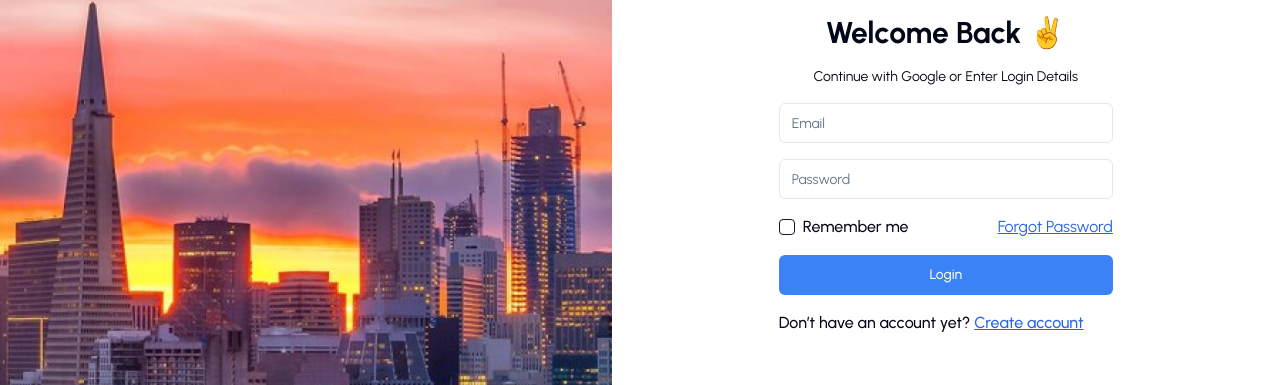
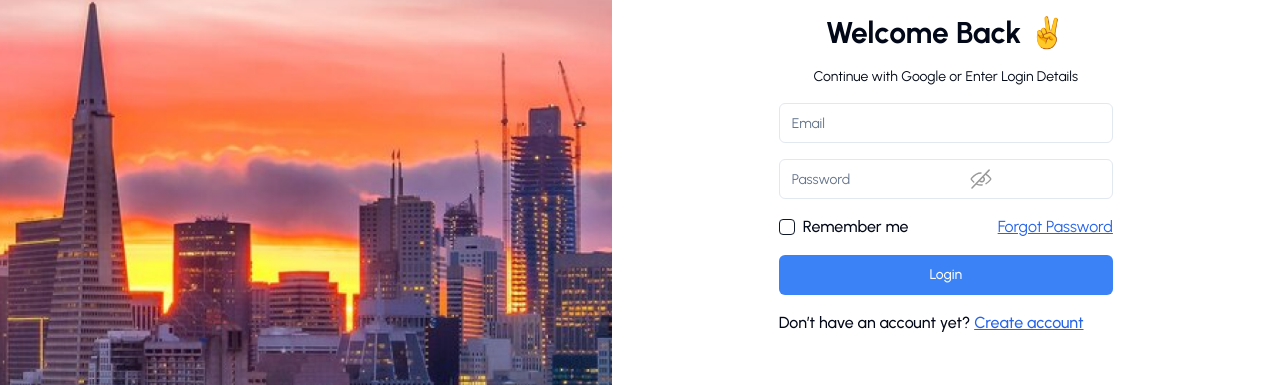
Before and after one commit to vophuocthanh/SE397_Travel, a React (Vite) app: page /login in a window 1280 px wide. Shown: the part 225-610 px from the top of the page. Built offline with nearby package versions, Linux system fonts and the light colour scheme; no server answers.

Commit message:
feat(password): add toggle show/hidden password

```diff
--- /dev/null
+++ b/src/icon/IconEyeHidden.tsx
@@ -0,0 +1,36 @@
+const IconEyeHidden = ({ className = '', onClick = () => {} }) => {
+  return (
+    <span className={className} onClick={onClick}>
+      <svg
+        width='22'
+        height='20'
+        viewBox='0 0 22 20'
+        fill='none'
+        xmlns='http://www.w3.org/2000/svg'
+      >
+        <path
+          d='M13.5356 8.46454C13.7677 8.69669 13.9519 8.97229 14.0775 9.27561C14.2032 9.57892 14.2678 9.90401 14.2678 10.2323C14.2678 10.5606 14.2031 10.8857 14.0775 11.189C13.9518 11.4923 13.7677 11.7679 13.5355 12.0001C13.3034 12.2322 13.0278 12.4164 12.7245 12.542C12.4211 12.6676 12.0961 12.7323 11.7678 12.7323C11.4394 12.7323 11.1144 12.6676 10.811 12.5419C10.5077 12.4163 10.2321 12.2322 10 12'
+          stroke='#999999'
+          strokeWidth='1.5'
+          strokeLinecap='round'
+        />
+        <path
+          d='M11 4C7.04003 4 4.01115 6.27449 1.4755 9.39738C1.19014 9.74883 1.19009 10.2511 1.47544 10.6025C2.18711 11.479 2.93763 12.2887 3.73669 13M6.74043 15.0348C8.03446 15.6495 9.44549 16 11 16C11.2884 16 11.5719 15.9879 11.8507 15.9643L12.2607 15.9122M15.7029 5.18844C17.5178 6.15443 19.0991 7.64187 20.5245 9.39741C20.8099 9.74885 20.8099 10.2512 20.5245 10.6026C19.1774 12.2617 17.6911 13.6813 16 14.6476'
+          stroke='#999999'
+          strokeWidth='1.4'
+          strokeLinecap='round'
+          strokeLinejoin='round'
+        />
+        <path
+          d='M19.1217 1.11547L1.9998 18.9996'
+          stroke='#999999'
+          strokeWidth='1.5'
+          strokeLinecap='round'
+          strokeLinejoin='round'
+        />
+      </svg>
+    </span>
+  );
+};
+
+export default IconEyeHidden;
--- /dev/null
+++ b/src/icon/IconEyeShow.tsx
@@ -0,0 +1,32 @@
+const IconEyShow = ({ className = '', onClick = () => {} }) => {
+  return (
+    <div>
+      <span className={className} onClick={onClick}>
+        <svg
+          width='22'
+          height='14'
+          viewBox='0 0 22 14'
+          fill='none'
+          xmlns='http://www.w3.org/2000/svg'
+        >
+          <path
+            d='M14.5 1.62156C16.8312 2.50868 18.7928 4.24569 20.5245 6.37837C20.8098 6.72982 20.8099 7.23217 20.5245 7.58361C17.9889 10.7065 14.96 12.981 11 12.981C7.04003 12.981 4.01115 10.7065 1.4755 7.58361C1.19014 7.23216 1.19016 6.72981 1.47551 6.37837C3.69735 3.64197 6.29789 1.55697 9.5717 1.0828C9.75303 1.05654 9.93641 1.03522 10.1219 1.019L10.561 1'
+            stroke='#999999'
+            strokeWidth='1.4'
+            strokeLinecap='round'
+            strokeLinejoin='round'
+          />
+          <path
+            d='M13.5 6.98096C13.5 8.36167 12.3807 9.48096 11 9.48096C9.61929 9.48096 8.5 8.36167 8.5 6.98096C8.5 5.60025 9.61929 4.48096 11 4.48096C12.3807 4.48096 13.5 5.60025 13.5 6.98096Z'
+            stroke='#999999'
+            strokeWidth='1.4'
+            strokeLinecap='round'
+            strokeLinejoin='round'
+          />
+        </svg>
+      </span>
+    </div>
+  );
+};
+
+export default IconEyShow;
--- a/src/pages/login/LoginPage.tsx
+++ b/src/pages/login/LoginPage.tsx
@@ -14,6 +14,8 @@ import { signIn } from '@/apis/auth';
 import { AxiosError } from 'axios';
 import { toast } from 'sonner';
 import * as z from 'zod';
+import IconEyShow from '@/icon/IconEyeShow';
+import IconEyeHidden from '@/icon/IconEyeHidden';
 
 export function Loader() {
   const isAuth = getToken();
@@ -25,6 +27,7 @@ export function Loader() {
 
 const LoginPage = () => {
   const [isLoading, setIsLoading] = useState(false);
+  const [show, setShow] = useState(false);
   const navigate = useNavigate();
 
   const {
@@ -94,11 +97,22 @@ const LoginPage = () => {
               <p className='text-red-500'>{errors.email.message}</p>
             )}
             <Input
-              type='password'
+              type={show ? 'text' : 'password'}
               className='outline-none '
               placeholder='Password'
               {...register('password')}
             />
+            {show ? (
+              <IconEyShow
+                className='absolute -translate-y-1/2 cursor-pointer right-72 top-[49.5%]'
+                onClick={() => setShow(false)}
+              />
+            ) : (
+              <IconEyeHidden
+                className='absolute -translate-y-1/2 cursor-pointer right-72 top-[48.5%]'
+                onClick={() => setShow(true)}
+              />
+            )}
             {errors.password && (
               <p className='text-red-400'>{errors.password.message}</p>
             )}
```
